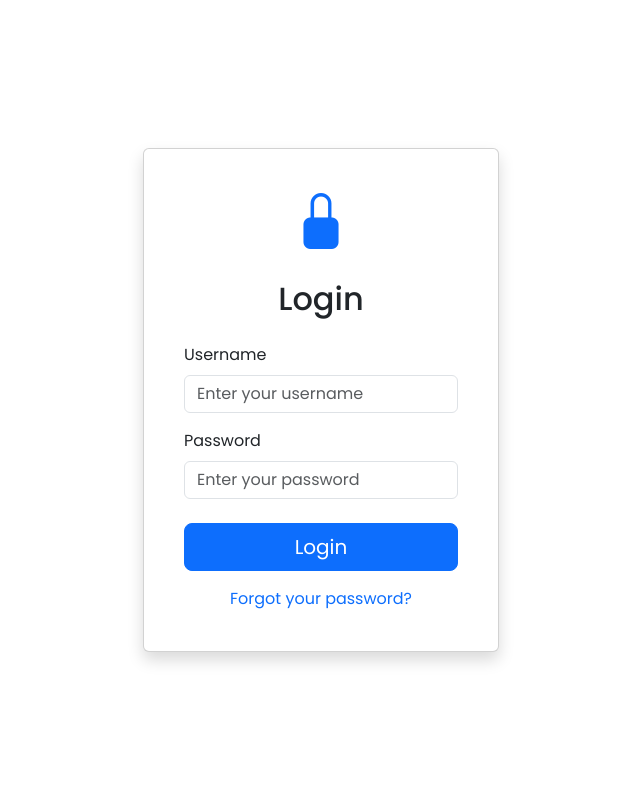
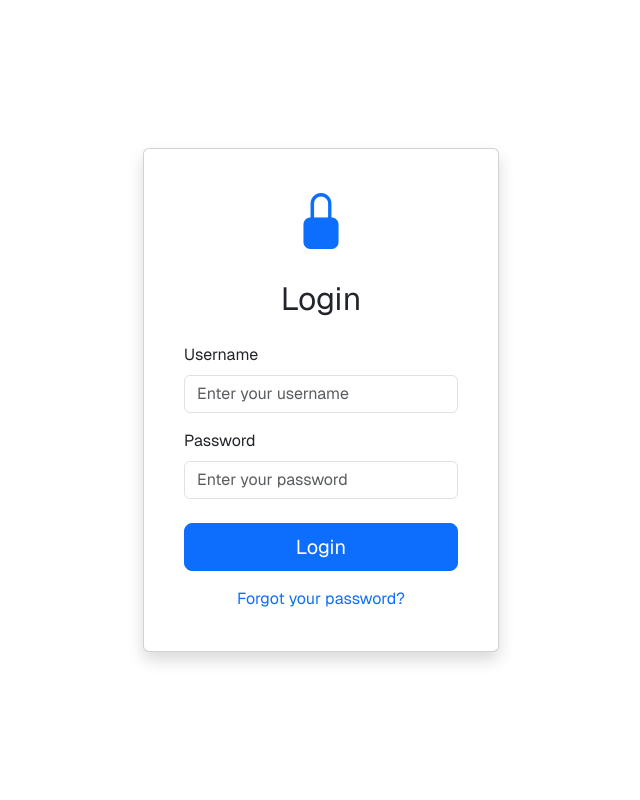
Before and after one commit to Swaminathan007/iptables-gui, a Flask app: page / in a window 1280 px wide. Shown: the whole page, without its empty margins (319-959 px from the left). Run offline with Flask 3, Linux system fonts and the light colour scheme.

Commit message:
Font changed to geist

```diff
--- a/templates/base.html
+++ b/templates/base.html
@@ -7,9 +7,13 @@
     <link href="https://cdn.jsdelivr.net/npm/bootstrap@5.3.0/dist/css/bootstrap.min.css" rel="stylesheet">
     <link rel="stylesheet" href="https://cdn.jsdelivr.net/npm/bootstrap-icons@1.11.3/font/bootstrap-icons.min.css">
     <style>
-        @import url('https://fonts.googleapis.com/css2?family=Poppins:ital,wght@0,100;0,200;0,300;0,400;0,500;0,600;0,700;0,800;0,900;1,100;1,200;1,300;1,400;1,500;1,600;1,700;1,800;1,900&display=swap');
+        /* @import url('https://fonts.googleapis.com/css2?family=Poppins:ital,wght@0,100;0,200;0,300;0,400;0,500;0,600;0,700;0,800;0,900;1,100;1,200;1,300;1,400;1,500;1,600;1,700;1,800;1,900&display=swap'); */
+        @font-face {
+            font-family: 'YourFontName';
+                src: url('{{url_for("static",filename="Geist-Regular.ttf")}}') format('woff'),
+            }
         *{
-            font-family: poppins;
+            font-family: 'YourFontName';
         }
     </style>
 </head>
```
Also changed, not shown: static/Geist-Regular.ttf (added).
